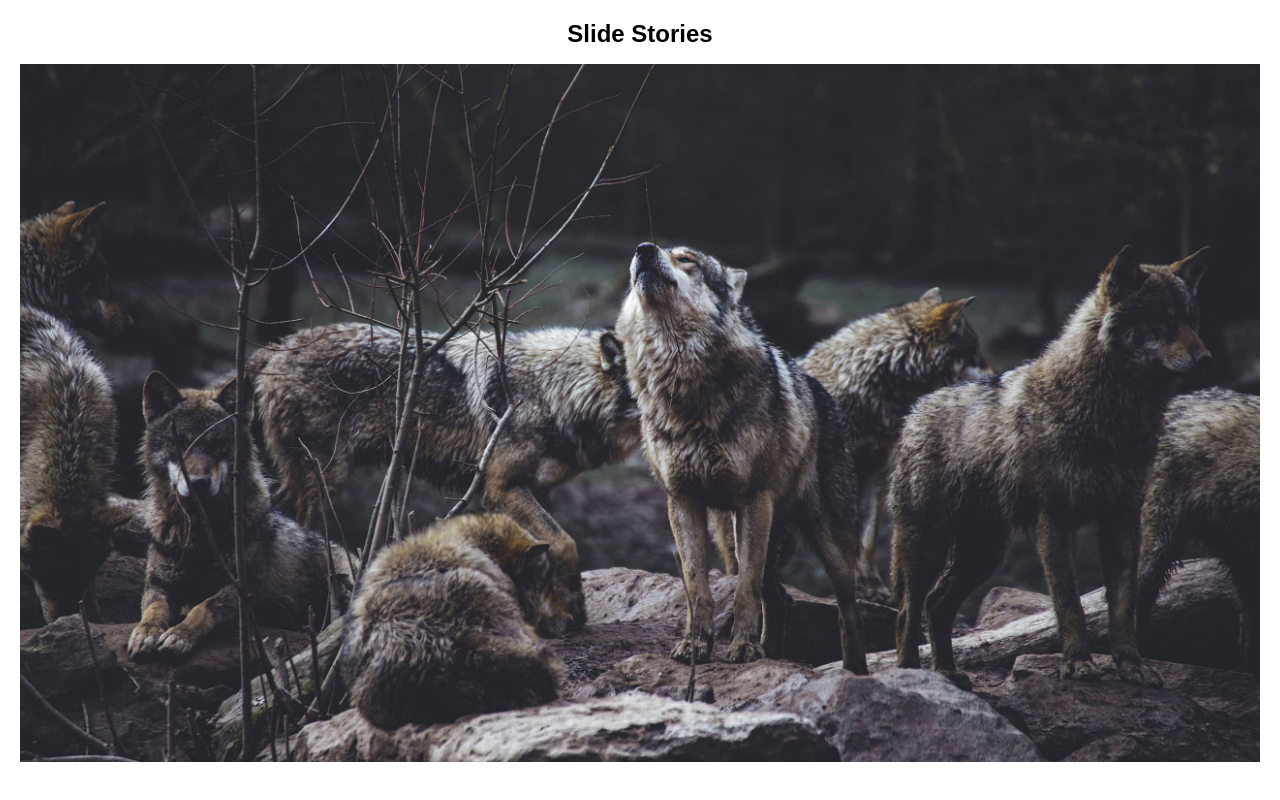
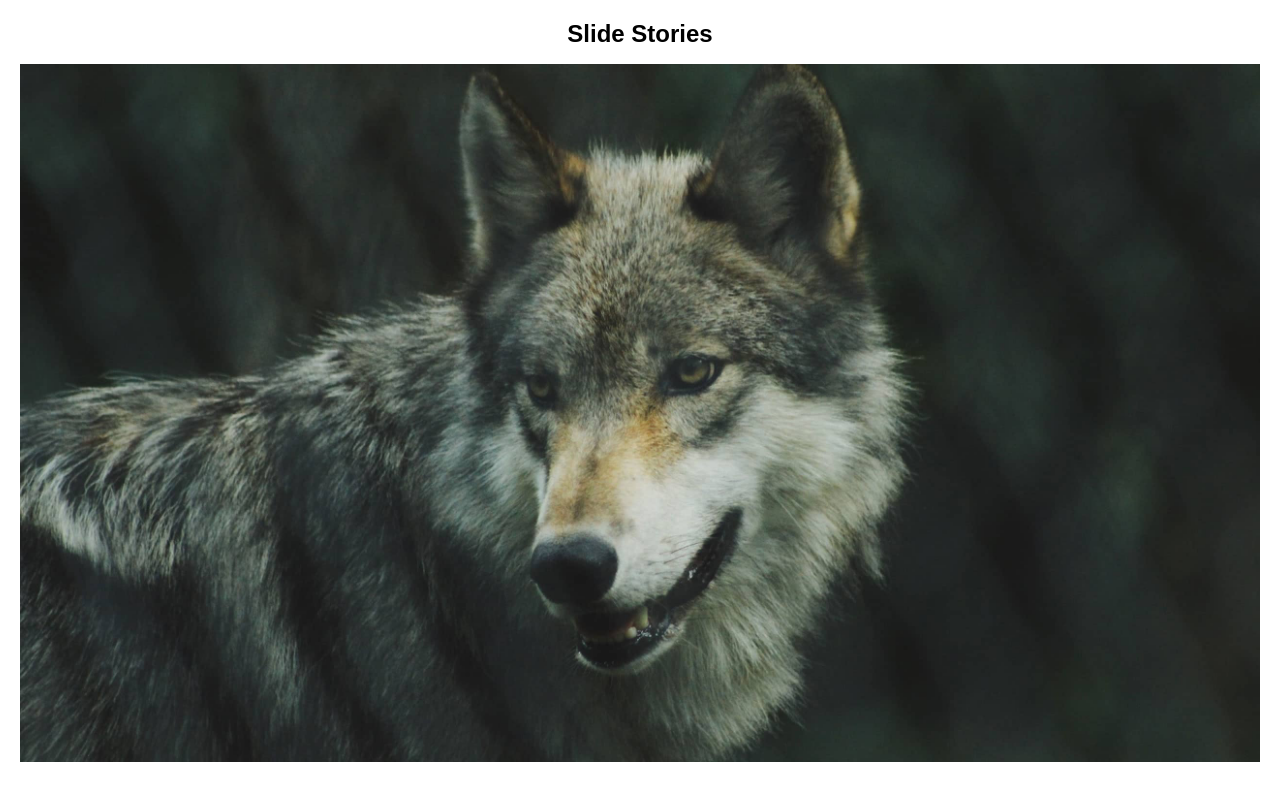
Before and after one commit to alexmonteirodev/stories-ts, a website built with Vite: page index.html in a window 1280 px wide. Built offline with nearby package versions, Linux system fonts and the light colour scheme.

Commit message:
criado constructo com metodos basicos estruturados e a f de show

```diff
--- a/index.html
+++ b/index.html
@@ -12,7 +12,7 @@
   <h1>Slide Stories</h1>
   <div id="slide">
     <div id="slide-elements">
-      <img class="active" src="./assets/imagem_1.jpg" alt="lobo">
+      <img src="./assets/imagem_1.jpg" alt="lobo">
       <img src="./assets/imagem_2.jpg" alt="lobo">
       <img src="./assets/imagem_3.jpg" alt="lobo">
       <video src="./assets/video.mp4" playsinline></video>
@@ -20,7 +20,7 @@
     <div id="slide-controls"></div>
 
   </div>
-  <script type="module" src="/src/main.ts"></script>
+  <script type="module" src="/src/script.ts"></script>
 </body>
 
 </html>
--- a/src/Slide.ts
+++ b/src/Slide.ts
@@ -1,22 +1,33 @@
 export default class Slide {
   container;
-  elements;
+  slides;
   controls;
   time;
+  index: number;
+  slide: Element;
   constructor(
     container: Element,
-    elements: Element[],
+    slides: Element[],
     controls: Element,
     time: number = 5000
   ) {
     this.container = container;
-    this.elements = elements;
+    this.slides = slides;
     this.controls = controls;
     this.time = time;
+    this.index = 0;
+    this.show(this.index);
+    this.slide = this.slides[this.index];
+  }
 
-    console.log(this.container);
-    console.log(this.elements);
-    console.log(this.controls);
-    console.log(this.time);
+  hide(el: Element) {
+    el.classList.remove("active");
+  }
+
+  show(index: number) {
+    this.index = index;
+    this.slide = this.slides[this.index];
+    this.slides.forEach((el) => this.hide(el));
+    this.slide.classList.add("active");
   }
 }
--- a/src/main.ts
+++ /dev/null
@@ -1,9 +0,0 @@
-import Slide from "./Slide.js";
-
-const container = document.getElementById("slide");
-const elements = document.getElementById("#slide-elements");
-const controls = document.getElementById("#slide-controls");
-
-if (container && elements && controls && elements.children.length) {
-  new Slide(container, Array.from(elements.children), controls, 3000);
-}
--- /dev/null
+++ b/src/script.ts
@@ -0,0 +1,16 @@
+import Slide from "./Slide.js";
+
+const container = document.getElementById("slide");
+const elements = document.getElementById("slide-elements");
+const controls = document.getElementById("slide-controls");
+
+if (container && elements && controls && elements.children.length) {
+  const slide = new Slide(
+    container,
+    Array.from(elements.children),
+    controls,
+    3000
+  );
+
+  slide.show(1);
+}
```
Also changed, not shown: tsconfig.json (+8 -20 lines).
